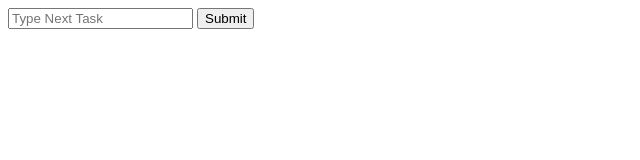
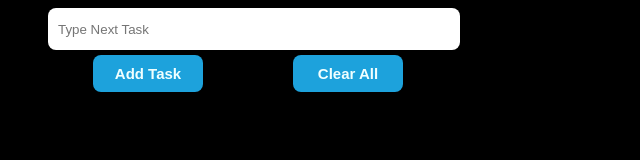
Before and after one commit to Ismaelx1/Todo-CheckList, a browser extension: page index.html in a window 1280 px wide. Shown: the whole page, without its empty margins (0-640 px from the left). Drawn offline with Linux system fonts and the light colour scheme.

Commit message:
finished styling

```diff
--- a/Todolist.css
+++ b/Todolist.css
@@ -0,0 +1,50 @@
+body {
+    background-color: black;
+    min-width: 500px;
+}
+
+button {
+    background-color: #1da2dc;
+    font-weight: bolder;
+    font-size: 15px;
+    color: azure;
+    padding: 10px 15px 10px 15px;
+    border: none;
+    height: fit-content;
+    width: 110px;
+    margin-top: 5px;
+    border-radius: 8px;
+}
+
+#input-field {
+width: 400px;
+height: 40px;
+border: none;
+border-radius: 8px;
+padding-left: 10px;
+}
+
+#clearall:hover {
+    background-color: red;
+
+}
+#input-btn:hover {
+    background-color: lightslategray;
+}
+.div1 {
+ position: relative;
+ margin-left: 40px;
+    width: 400px;
+}
+
+ul {
+    list-style: none;
+    color: white;
+    font-size: 20px;
+    font-weight: bolder;
+}
+
+.div2 {
+    display: flex;
+    justify-content: space-around;
+}
--- a/Todolist.js
+++ b/Todolist.js
@@ -2,7 +2,7 @@ let tasks = [];
 const inputField = document.querySelector('#input-field')
 const inputBtn = document.querySelector('#input-btn')
 const tasksUl = document.querySelector('#tasks-para')
-
+const clearing = document.querySelector('#clearall')
 
 
 inputBtn.addEventListener('click', function(){
@@ -28,10 +28,10 @@ for (let i = 0; i < tasks.length; i++) {
     let indexIs = tasks.indexOf(tasks[i])
         listItems += `
         <li>
-                ${tasks[i]}
                 <label for="${indexIs}">
                 <input type="checkbox" id="${indexIs}">
                 </label>
+                ${tasks[i]}
         </li>`;
 
 
@@ -41,3 +41,13 @@ for (let i = 0; i < tasks.length; i++) {
 tasksUl.innerHTML = listItems
 
 }
+
+
+clearing.addEventListener('dblclick', function() {
+tasks = [];
+tasksUl.innerHTML = ''
+localStorage.clear()
+
+
+
+})
--- a/index.html
+++ b/index.html
@@ -8,8 +8,13 @@
     <title>Check Rush!</title>
 </head>
 <body>
+    <div class="div1">
 <input id="input-field" type="text" placeholder="Type Next Task">
-<button id="input-btn" type="button">Submit</button>
+<div class="div2">
+<button id="input-btn" type="button">Add Task</button>
+<button id="clearall" type="button">Clear All</button>
+</div>
+</div>
 <ul id="tasks-para">
 
 
```
Also changed, not shown: manifest.json (renamed from Todolist.json).
